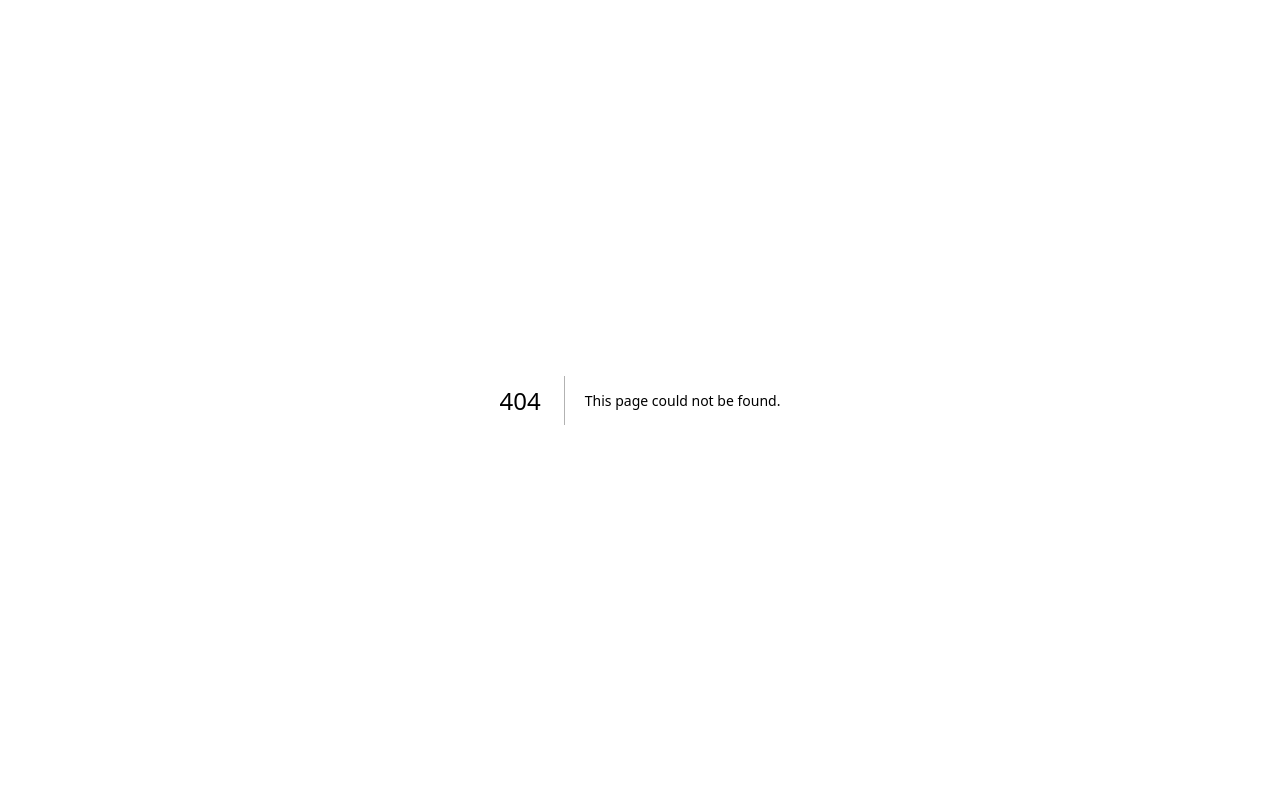
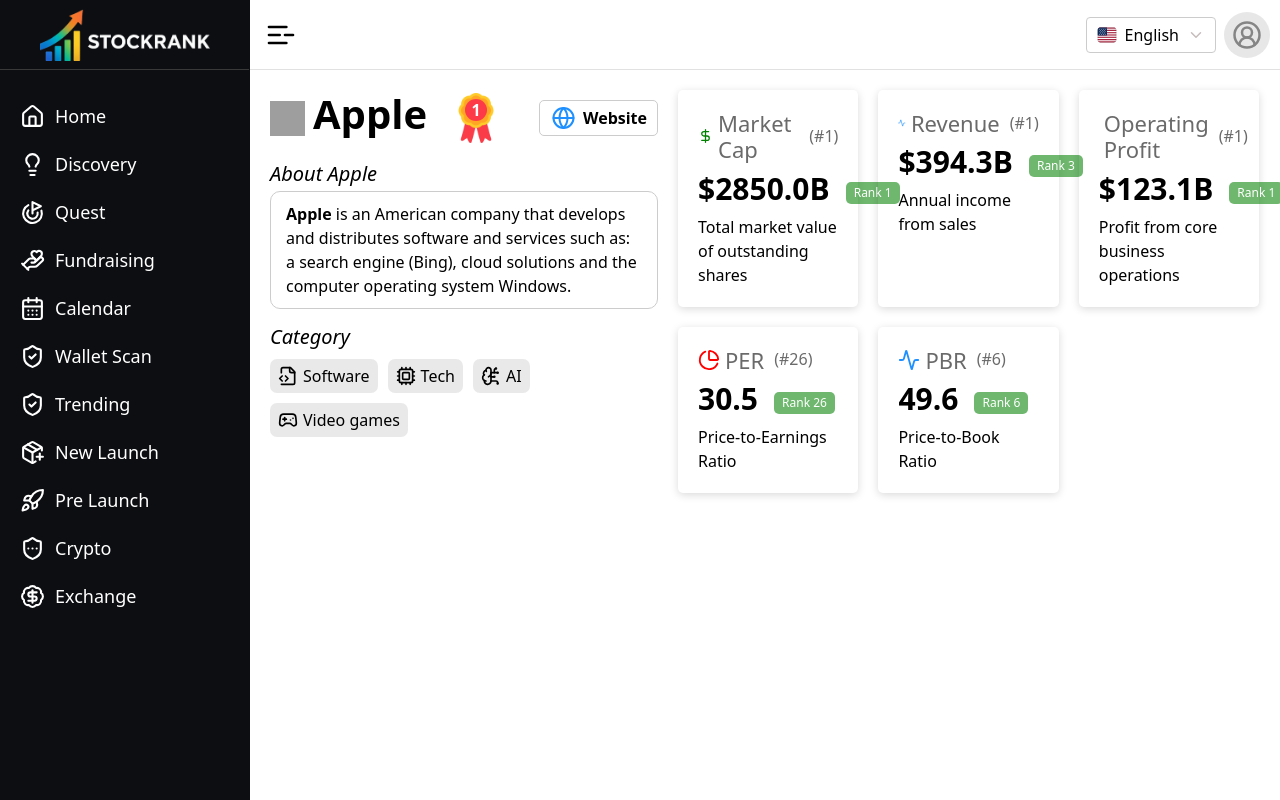
Before and after one commit to cloudkimh/Stock-Ranking-site, a Next.js app in the folder Client/: page /stock/apple in a window 1280 px wide. Before the commit this address had no page. Built offline with nearby package versions, Linux system fonts and the light colour scheme; grey boxes are pictures that could not be loaded.

Commit message:
Stock detail Page added

```diff
--- /dev/null
+++ b/Client/src/app/(pages)/stock/[stock]/page.js
@@ -0,0 +1,9 @@
+import StockDetail from "@/components/stockDetail/StockDetail";
+
+export default function Home() {
+   return (
+      <div className="">
+         <StockDetail />
+      </div>
+   );
+}
--- a/Client/src/app/globals.css
+++ b/Client/src/app/globals.css
@@ -1,20 +1,16 @@
-:root {
-  --background: #ffffff;
-  --foreground: #0d0e12;
-}
-body.dark {
-  --background: #0d0e12;
-  --foreground: #0d0e12;
-}
 @media (prefers-color-scheme: dark) {
   :root {
     --background: #0d0e12;
     --foreground: #fff;
   }
 }
+body.dark {
+  background-color: #121212;
+  color: #ffffff;
+}
 body {
-  background: var(--foreground);
-  color: var(--background);
+  background: #fff;
+  color: #000;
   font-family: system-ui, -apple-system, BlinkMacSystemFont, 'Segoe UI', Roboto, Oxygen, Ubuntu, Cantarell, 'Open Sans', 'Helvetica Neue', sans-serif;
 }
 .main_content {
@@ -40,17 +36,11 @@
   color: #fff;
   background-color: #242424;
 }
-/* .cm_table tr:hover td {
-  background-color: rgba(241, 241, 241, 0.785);
-}
-body.dark .cm_table tr:hover td {
-  background-color: #1f1f1f;
-} */
 .cm_table tr td,
 .cm_table tr th {
   transition: all 0.3s;
   border: unset;
-  padding: 5px 15px;
+  padding: 10px 15px;
   vertical-align: middle;
   white-space: nowrap;
   text-align: center;
@@ -82,7 +72,7 @@
 }
 .cm_table tr td {
   background-color: #fff;
-  padding: 15px 15px;
+  padding: 10px 15px;
   font-size: 18px;
   border-bottom: 1px solid #f3f3f3;
 }
@@ -106,5 +96,5 @@
   width: 100%;
 }
 .badge{
-  border-radius: 5px;
+  border-radius: 20px;
 }
--- a/Client/src/components/StockSearchBox/StockSearch.jsx
+++ b/Client/src/components/StockSearchBox/StockSearch.jsx
@@ -20,7 +20,7 @@
       if (onSearch) {
          onSearch(debouncedQuery);
       }
-   }, [debouncedQuery, onSearch]);
+   }, [debouncedQuery]);
 
    const handleInputChange = (e) => {
       const value = e.target.value;
--- /dev/null
+++ b/Client/src/components/stockDetail/StockDetail.jsx
@@ -0,0 +1,118 @@
+'use client'
+import Image from 'next/image';
+import RankImage from '../../../public/assets/icons/rank.png'
+import { useParams } from 'next/navigation';
+import './stockdetail.css'
+import { Activity, BrainCircuit, ChartColumnDecreasing, ChartPie, Cpu, DollarSign, FileCode2, Gamepad2, Globe } from 'lucide-react';
+
+const StockDetail = () => {
+   const { stock } = useParams();
+
+   return (
+      <div className="stock-detail-page">
+         <div className="stock_inner_row">
+            <div className="w-50">
+               <div className="d-flex align-items-center gap-4">
+                  <div className="d-flex align-items-center gap-2">
+                     <Image src={'https://upload.wikimedia.org/wikipedia/commons/2/25/Microsoft_icon.svg'} width={35} height={35} alt='linkicon' />
+                     <h1 className='stocktitle'>{stock} </h1>
+                  </div>
+                  <div className="rank_block position-relative">
+                     <span>1</span>
+                     <Image src={RankImage} width={50} height={50} alt='rank' />
+                  </div>
+                  <a href="/" className="webglobe">
+                     <Globe width={27} color='dodgerblue' />
+                     <p className=''>Website</p>
+                  </a>
+               </div>
+               <h5 className='text-capitalize mb-0 mt-3'><i>About {stock} </i></h5>
+               <p className='stock_info_p'>
+                  <strong className='text-capitalize'>{stock}</strong> is an American company that develops and distributes software and services such as: a search engine (Bing), cloud solutions and the computer operating system Windows.
+               </p>
+               <div className="">
+                  <h5 className='text-capitalize mb-0 mt-3'><i>Category </i></h5>
+                  <div className="categorybox_wrap">
+                     <span className='categorybox'>
+                        <FileCode2 width={20} />
+                        Software
+                     </span>
+                     <span className='categorybox'>
+                        <Cpu width={20} />
+                        Tech
+                     </span>
+                     <span className='categorybox'>
+                        <BrainCircuit width={20} />
+                        AI
+                     </span>
+                     <span className='categorybox'>
+                        <Gamepad2 width={20} />
+
+                        Video games
+                     </span>
+                  </div>
+               </div>
+            </div>
+            <div className="stockbox_wrapper w-75">
+               <div className="stockbox">
+                  <h4 className="stock_inf_name">
+                     <DollarSign width={22} color='green' />
+                     Market Cap <span>(#1)</span>
+                  </h4>
+                  <div className="d-flex gap-3 align-items-center">
+                     <h2 className='stocknumber'>$2850.0B</h2>
+                     <span className='rankname'>Rank 1</span>
+                  </div>
+                  <p className='mb-0'>Total market value of outstanding shares</p>
+               </div>
+               <div className="stockbox">
+                  <h4 className="stock_inf_name">
+                     <Activity width={22} color='dodgerblue' />
+                     Revenue <span>(#1)</span>
+                  </h4>
+                  <div className="d-flex gap-3 align-items-center">
+                     <h2 className='stocknumber'>$394.3B</h2>
+                     <span className='rankname'>Rank 3</span>
+                  </div>
+                  <p className='mb-0'>Annual income from sales</p>
+               </div>
+               <div className="stockbox">
+                  <h4 className="stock_inf_name">
+                     <ChartColumnDecreasing width={22} color='gold' />
+                     Operating Profit <span>(#1)</span>
+                  </h4>
+                  <div className="d-flex gap-3 align-items-center">
+                     <h2 className='stocknumber'>$123.1B</h2>
+                     <span className='rankname'>Rank 1</span>
+                  </div>
+                  <p className='mb-0'>Profit from core business operations</p>
+               </div>
+               <div className="stockbox">
+                  <h4 className="stock_inf_name">
+                     <ChartPie width={22} color='red' />
+                     PER <span>(#26)</span>
+                  </h4>
+                  <div className="d-flex gap-3 align-items-center">
+                     <h2 className='stocknumber'>30.5</h2>
+                     <span className='rankname'>Rank 26</span>
+                  </div>
+                  <p className='mb-0'>Price-to-Earnings Ratio</p>
+               </div>
+               <div className="stockbox">
+                  <h4 className="stock_inf_name">
+                     <Activity width={22} color='dodgerblue' />
+                     PBR <span>(#6)</span>
+                  </h4>
+                  <div className="d-flex gap-3 align-items-center">
+                     <h2 className='stocknumber'>49.6</h2>
+                     <span className='rankname'>Rank 6</span>
+                  </div>
+                  <p className='mb-0'>Price-to-Book Ratio</p>
+               </div>
+            </div>
+         </div>
+      </div>
+   );
+};
+
+export default StockDetail;
--- /dev/null
+++ b/Client/src/components/stockDetail/stockdetail.css
@@ -0,0 +1,118 @@
+.stocktitle {
+   font-weight: 700;
+   font-size: 40px;
+   text-transform: capitalize;
+}
+.stock_inner_row {
+   display: flex;
+   gap: 20px;
+   justify-content: space-between;
+}
+.stock_info_p {
+   padding: 10px 15px;
+   border: 1px solid #ccc;
+   border-radius: 10px;
+   margin-top: 5px;
+}
+body.dark .stock_info_p{
+   border-color: #404040;
+}
+.webglobe{
+   margin-left: auto;
+   border: 1px solid #ccc;
+   border-radius: 5px;
+   padding: 5px 10px;
+   display: flex;
+   gap: 6px;
+   align-items: center;
+   text-decoration: unset;
+   color: #000;
+}
+body.dark .webglobe{
+   color: #fff;
+   border-color: #c9c9c954;
+}
+body.dark .webglobe:hover{
+   background-color: #68686854;
+}
+.webglobe:hover{
+   background-color: #eff7ff;
+}
+.webglobe p{
+   font-weight: 600;
+   margin-bottom: 0;
+}
+.rank_block span {
+   width: 22px;
+   height: 22px;
+   position: absolute;
+   left: 50%;
+   top: 34%;
+   transform: translate(-50%, -50%);
+   background-color: #fd3b48;
+   border-radius: 100px;
+   display: flex;
+   font-weight: 600;
+   color: #fff;
+   align-items: center;
+   justify-content: center;
+}
+.stockbox {
+   padding: 20px;
+   border-radius: 5px;
+   width: 31%;
+   box-shadow: rgba(0, 0, 0, 0.15) 0px 2px 8px;
+}
+body.dark .stockbox {
+   background-color: rgba(145, 145, 145, 0.071);
+}
+.stocknumber{
+   font-size: 30px;
+   font-weight: 700;
+}
+.categorybox {
+   background-color: #b5b5b54d;
+   display: flex;
+   gap: 5px;
+   align-items: center;
+   color: #000000;
+   padding: 5px 8px;
+   border-radius: 7px;
+}
+body.dark .categorybox {
+   color: #fff;
+}
+.categorybox_wrap{
+   margin-top: 10px;
+   display: flex;
+   gap: 10px;
+   flex-wrap: wrap;
+}
+.rankname{
+   background-color: rgba(0, 128, 0, 0.563);
+   color: #fff;
+   padding: 2px 8px;
+   font-size: 12px;
+   border-radius: 5px;
+   white-space: nowrap;
+}
+.stock_inf_name span{
+   font-size: 16px;
+   margin-left: 5px;
+   display: flex;
+}
+.stock_inf_name{
+   display: flex;
+   gap: 5px;
+   font-size: 22px;
+   color: #6a6a6a;
+   align-items: center;
+}
+body.dark .stock_inf_name{
+   color: #a7a5a5;
+}
+.stockbox_wrapper{
+   display: flex;
+   gap: 20px;
+   flex-wrap: wrap;
+}
```
Also changed, not shown: Client/src/app/(pages)/loading.js (added, +9 -0 lines), Client/src/components/stocklisting/StockListing.jsx (+35 -2 lines), Client/src/components/stocklisting/StockRow.jsx (+15 -3 lines), Client/src/components/stocklisting/stocklisting.css (+23 -5 lines), Client/public/assets/icons/rank.png (added).
